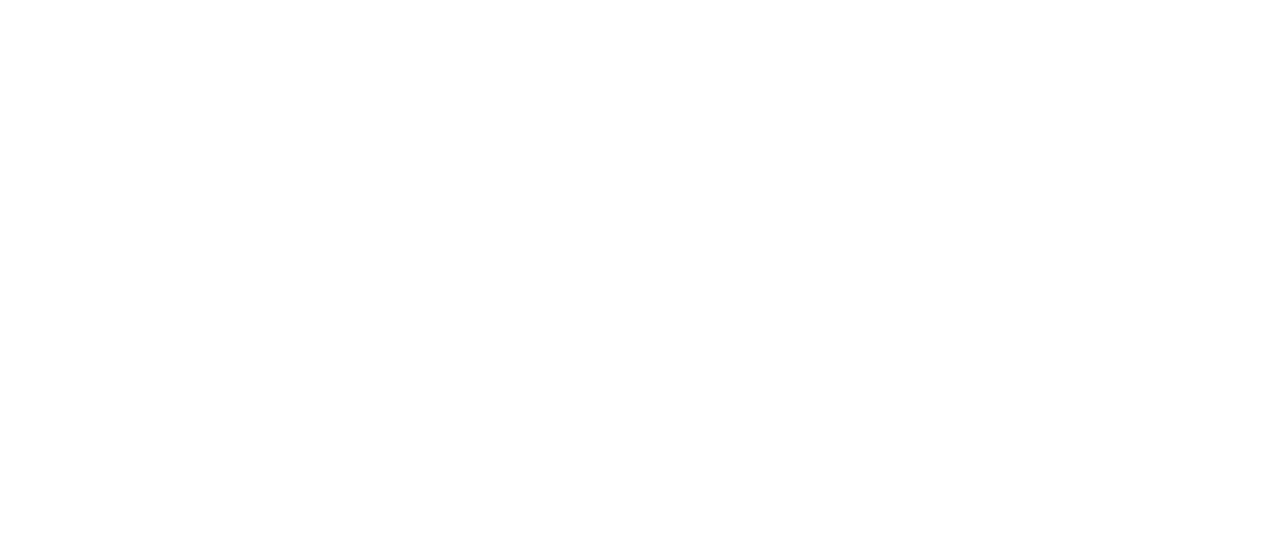
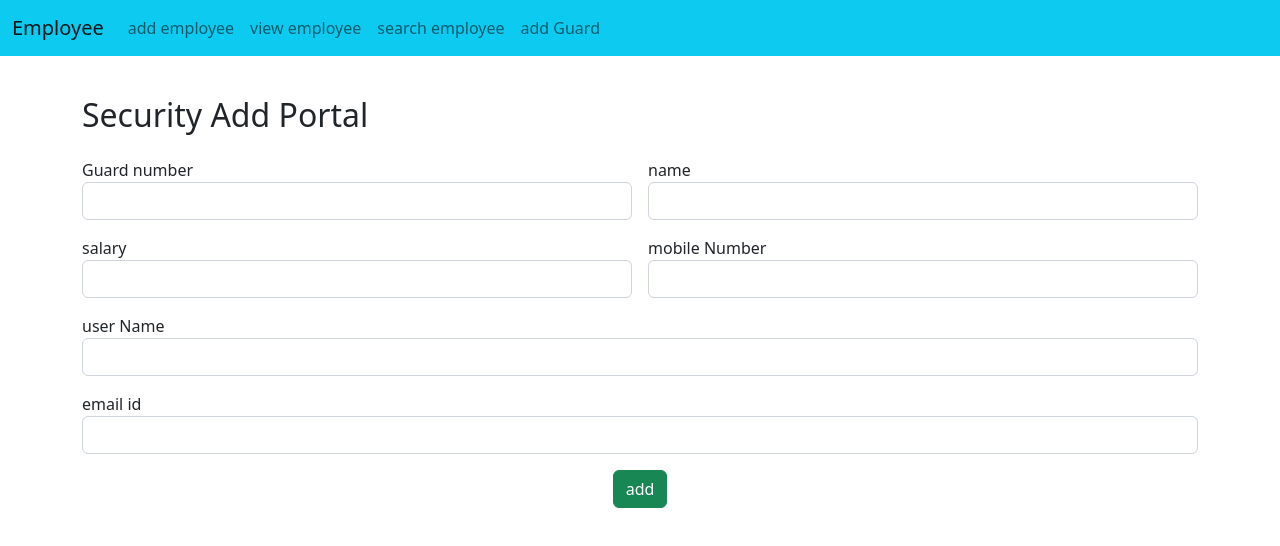
Before and after one commit to krishnanunnijp/nest-leaves-angular-app, an Angular app: page /addGuard in a window 1280 px wide. Before the commit this address led to /. Shown: the top 546 px of the page. Built offline with nearby package versions, Linux system fonts and the light colour scheme.

Commit message:
security added

```diff
--- /dev/null
+++ b/src/app/add-security/add-security.component.html
@@ -0,0 +1,43 @@
+<app-admin-navbar></app-admin-navbar>
+<div class="container">
+    <div class="row">
+        <div class="col col-12 col-sm-12 col-md-12 col-lg-12 col-xl-12 col-xxl-12">
+            <div class="row g-3 mt-4">
+                <div class="col col-12 col-sm-12 col-md-12 col-lg-12 col-xl-12 col-xxl-12">
+                    <h2>Security Add Portal</h2>
+                </div>
+                <div class="col col-12 col-sm-6 col-md-6 col-lg-6 col-xl-6 col-xxl-6">
+                    <label for="" class="forem-label">Guard number</label>
+                    <input name="guardnumber" [(ngModel)]="guardnumber" type="text" class="form-control">
+                </div>
+                <div class="col col-12 col-sm-6 col-md-6 col-lg-6 col-xl-6 col-xxl-6">
+                    <label for="" class="forem-label">name</label>
+                    <input  name="name" [(ngModel)]="name" type="text" class="form-control">
+                </div>
+                <div class="col col-12 col-sm-6 col-md-6 col-lg-6 col-xl-6 col-xxl-6">
+                    <label for="" class="forem-label">salary</label>
+                    <input name="salary" [(ngModel)]="salary" type="text" class="form-control">
+                </div>
+
+                <div class="col col-12 col-sm-6 col-md-6 col-lg-6 col-xl-6 col-xxl-6">
+                    <label for="" class="forem-label">mobile Number</label>
+                    <input name="mobileNumber" [(ngModel)]="mobileNumber" type="text" class="form-control">
+
+                </div>
+                <div class="col col-12 col-sm-12 col-md-12 col-lg-12 col-xl-12 col-xxl-12">
+                    <label for="" class="forem-label">user Name</label>
+                    <input name="userName" [(ngModel)]="userName" type="text" class="form-control">
+
+                </div>
+                <div class="col col-12 col-sm-12 col-md-12 col-lg-12 col-xl-12 col-xxl-12">
+                    <label for="" class="forem-label">email id</label>
+                    <input name="password" [(ngModel)]="password" type="text" class="form-control">
+
+                </div>
+                <div class="col col-12 col-sm-12 col-md-12 col-lg-12 col-xl-12 col-xxl-12 text-center">
+                    <button (click)="readValue()" class="btn btn-success">add</button>
+                </div>
+            </div>
+        </div>
+    </div>
+</div>
--- /dev/null
+++ b/src/app/add-security/add-security.component.ts
@@ -0,0 +1,47 @@
+import { Component } from '@angular/core';
+import { ApiService } from '../api.service';
+
+@Component({
+  selector: 'app-add-security',
+  templateUrl: './add-security.component.html',
+  styleUrls: ['./add-security.component.css']
+})
+export class AddSecurityComponent {
+  constructor(private api:ApiService){}
+  guardnumber=""
+  name=""
+  salary=""
+  companyName=""
+  mobileNumber=""
+  userName=""
+  password=""
+
+  data:any={}
+
+  readValue=()=>{
+    this.data={
+      "guardnumber":this.guardnumber,
+      "name":this.name,
+      "companyName":this.companyName,
+      "salary":this.salary,
+      "mobileNumber":this.mobileNumber,
+      "password":this.mobileNumber
+    }
+    this.api.addSec(this.data).subscribe(
+      (generated:any)=>{
+        console.log(generated)
+        if(generated.status=="success"){
+          alert("added ")
+          this.guardnumber=""
+          this.name=""
+          this.salary=""
+          this.companyName=""
+          this.mobileNumber=""
+          this.userName=""
+          this.password=""
+        }
+
+      }
+    )
+  }
+}
--- a/src/app/admin-navbar/admin-navbar.component.html
+++ b/src/app/admin-navbar/admin-navbar.component.html
@@ -16,6 +16,9 @@
             <li class="nav-item ">
                 <a class="nav-link " aria-current="page" href="/search">search employee</a>
             </li>
+            <li class="nav-item ">
+                <a class="nav-link " aria-current="page" href="/addGuard">add Guard</a>
+            </li>
         </ul>
       </div>
     </div>
--- a/src/app/api.service.ts
+++ b/src/app/api.service.ts
@@ -24,4 +24,8 @@ export class ApiService {
   deleteEmployee=(value:any)=>{
     return this.http.post("http://localhost:8080/delete",value)
   }
+
+  addSec=(value:any)=>{
+    return this.http.post("http://localhost:8080/addGuard",value)
+  }
 }
```
Also changed, not shown: src/app/app.module.ts (+7 -1 lines), src/app/add-security/add-security.component.css (added), 1 other file (tests, documents, lock files or other folders).
